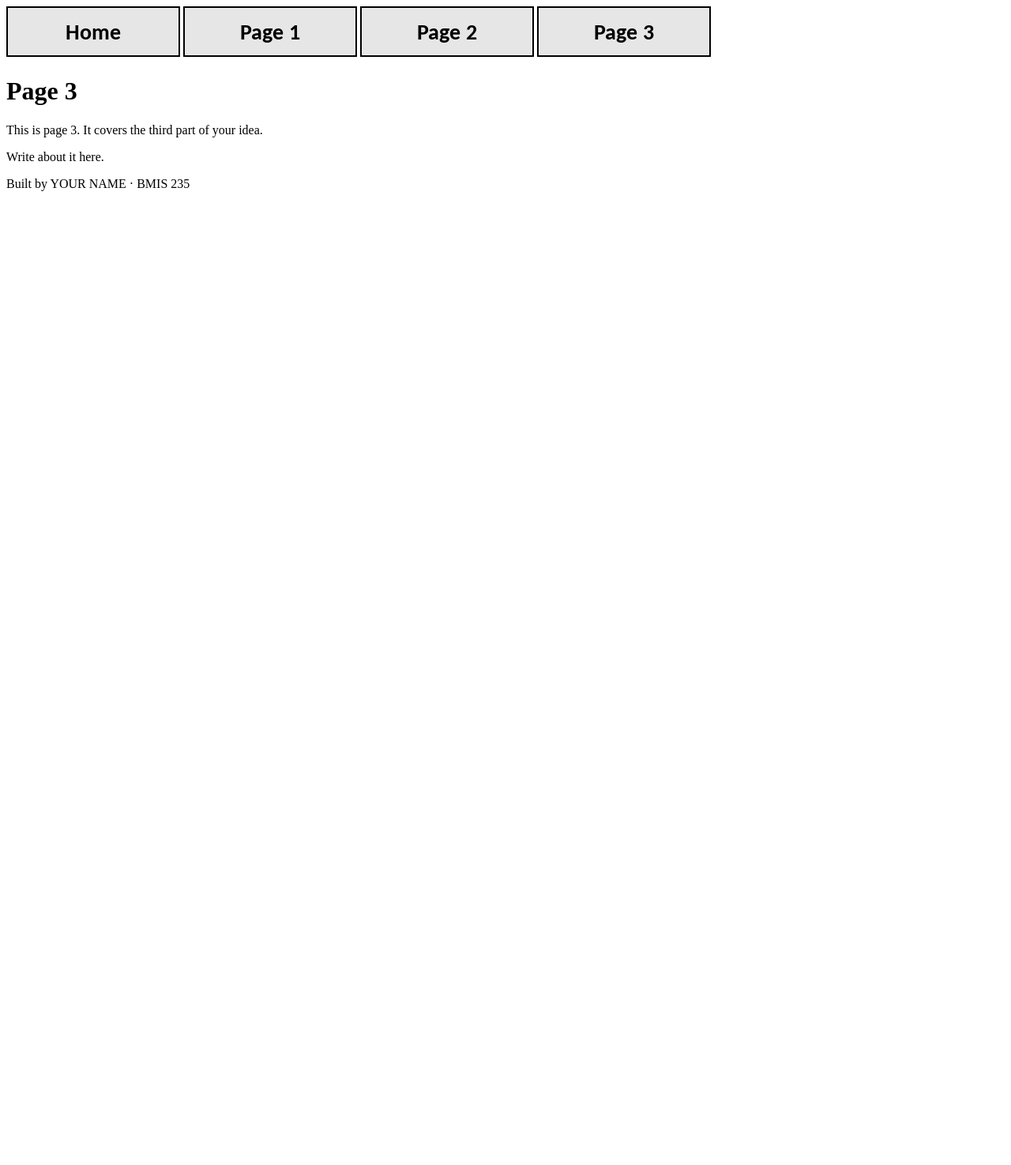
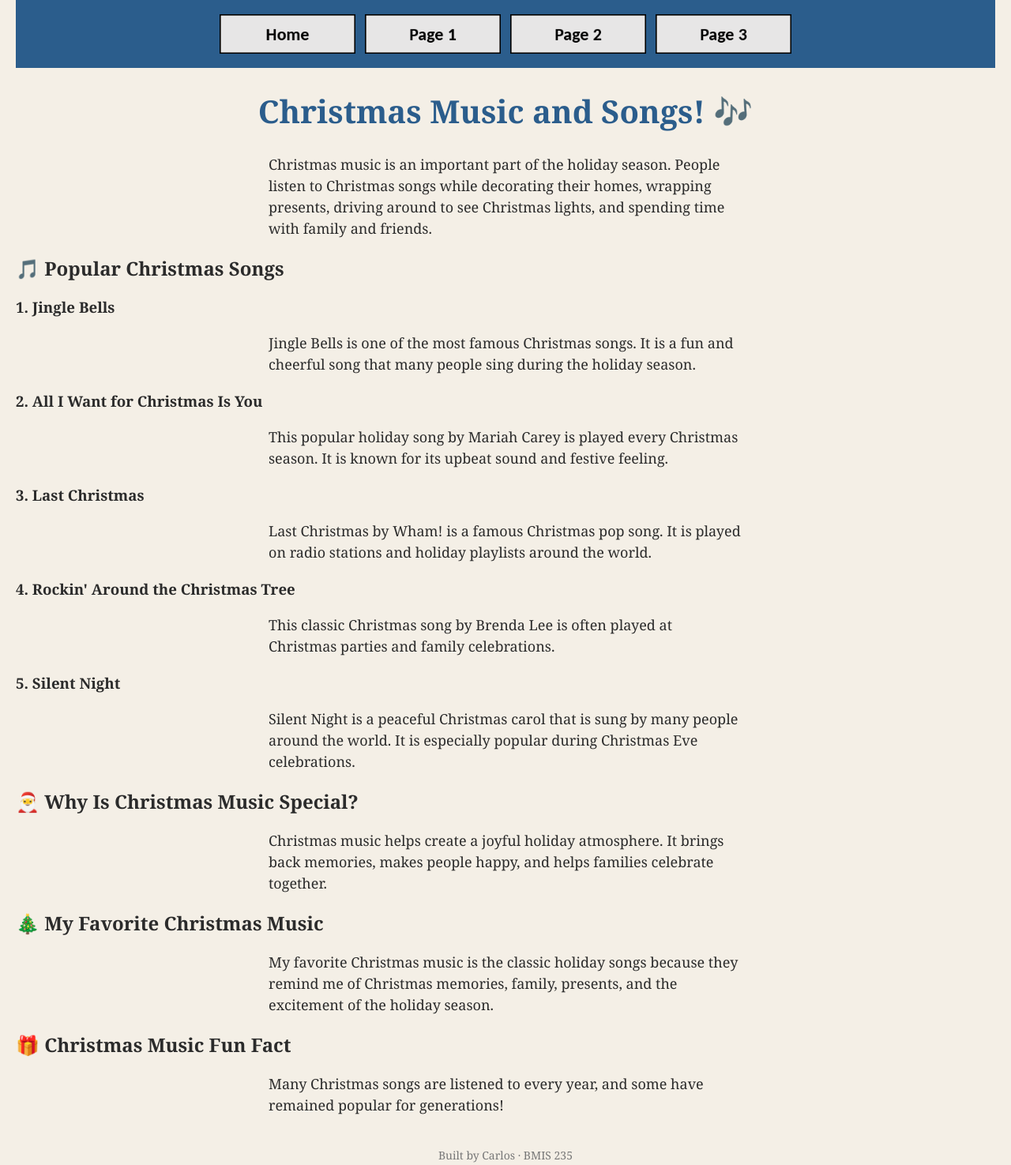
Before and after one commit to 4rlos/bmis235-html-4, a plain HTML site: page page3.html in a window 1280 px wide. Shown: the whole page at 79% size. Before the commit the page ends 800 px from the top, so only its background shows below. Drawn offline with Linux system fonts and the light colour scheme.

Commit message:
Update page3.html

```diff
--- a/page3.html
+++ b/page3.html
@@ -1,36 +1,113 @@
+
 <!DOCTYPE html>
 <!--
-  Author: YOUR NAME
-  GU username: YOUR-GU-USERNAME
+  Author: Carlos
+  GU username: cmurillopavon
   Course: BMIS 235 - HTML-3
 -->
 <html lang="en">
+
 <head>
 <meta charset="utf-8">
 <meta name="author" content="YOUR NAME">
-<title>Page 3</title>
+<title>Christmas Music</title>
+
+<link rel="stylesheet" href="styles.css">
 </head>
+
 <body>
 
-<!-- ===== MENU ============================================================
-     The menu is four links. Each link wraps an image instead of words.
-     Build it once on this page, check that every link works,
-     then copy the whole <nav> block and paste it over the menu on the
-     other three pages, so every page has the exact same menu.
-     ===================================================================== -->
+<!-- Navigation Menu -->
 <nav>
     <a href="index.html"><img src="img/home.png" alt="Home"></a>
-    <a href="page1.html"><img src="img/page1.png" alt="Page 1"></a>
-    <a href="page2.html"><img src="img/page2.png" alt="Page 2"></a>
-    <a href="page3.html"><img src="img/page3.png" alt="Page 3"></a>
+    <a href="page1.html"><img src="img/page1.png" alt="Christmas Traditions"></a>
+    <a href="page2.html"><img src="img/page2.png" alt="Christmas Food"></a>
+    <a href="page3.html"><img src="img/page3.png" alt="Christmas Music"></a>
 </nav>
 
-<h1>Page 3</h1>
-<p>This is page 3. It covers the third part of your idea.</p>
-<p>Write about it here.</p>
+<!-- Main Content -->
+<h1>Christmas Music and Songs! 🎶</h1>
 
-<!-- Footer: fill in your name -->
-<footer>Built by YOUR NAME &middot; BMIS 235</footer>
+<p>
+Christmas music is an important part of the holiday season.
+People listen to Christmas songs while decorating their homes,
+wrapping presents, driving around to see Christmas lights,
+and spending time with family and friends.
+</p>
+
+<h2>🎵 Popular Christmas Songs</h2>
+
+<h3>1. Jingle Bells</h3>
+
+<p>
+Jingle Bells is one of the most famous Christmas songs.
+It is a fun and cheerful song that many people sing during
+the holiday season.
+</p>
+
+<h3>2. All I Want for Christmas Is You</h3>
+
+<p>
+This popular holiday song by Mariah Carey is played every
+Christmas season. It is known for its upbeat sound and
+festive feeling.
+</p>
+
+<h3>3. Last Christmas</h3>
+
+<p>
+Last Christmas by Wham! is a famous Christmas pop song.
+It is played on radio stations and holiday playlists
+around the world.
+</p>
+
+<h3>4. Rockin' Around the Christmas Tree</h3>
+
+<p>
+This classic Christmas song by Brenda Lee is often played
+at Christmas parties and family celebrations.
+</p>
+
+<h3>5. Silent Night</h3>
+
+<p>
+Silent Night is a peaceful Christmas carol that is sung
+by many people around the world. It is especially popular
+during Christmas Eve celebrations.
+</p>
+
+<!-- Christmas Music Showcase -->
+<div class="showcase">
+
+<h2>🎅 Why Is Christmas Music Special?</h2>
+
+<p>
+Christmas music helps create a joyful holiday atmosphere.
+It brings back memories, makes people happy, and helps
+families celebrate together.
+</p>
+
+<h2>🎄 My Favorite Christmas Music</h2>
+
+<p>
+My favorite Christmas music is the classic holiday songs
+because they remind me of Christmas memories, family,
+presents, and the excitement of the holiday season.
+</p>
+
+<h2>🎁 Christmas Music Fun Fact</h2>
+
+<p>
+Many Christmas songs are listened to every year, and some
+have remained popular for generations!
+</p>
+
+</div>
+
+<!-- Footer -->
+<footer>
+Built by Carlos &middot; BMIS 235
+</footer>
 
 </body>
 </html>
```
